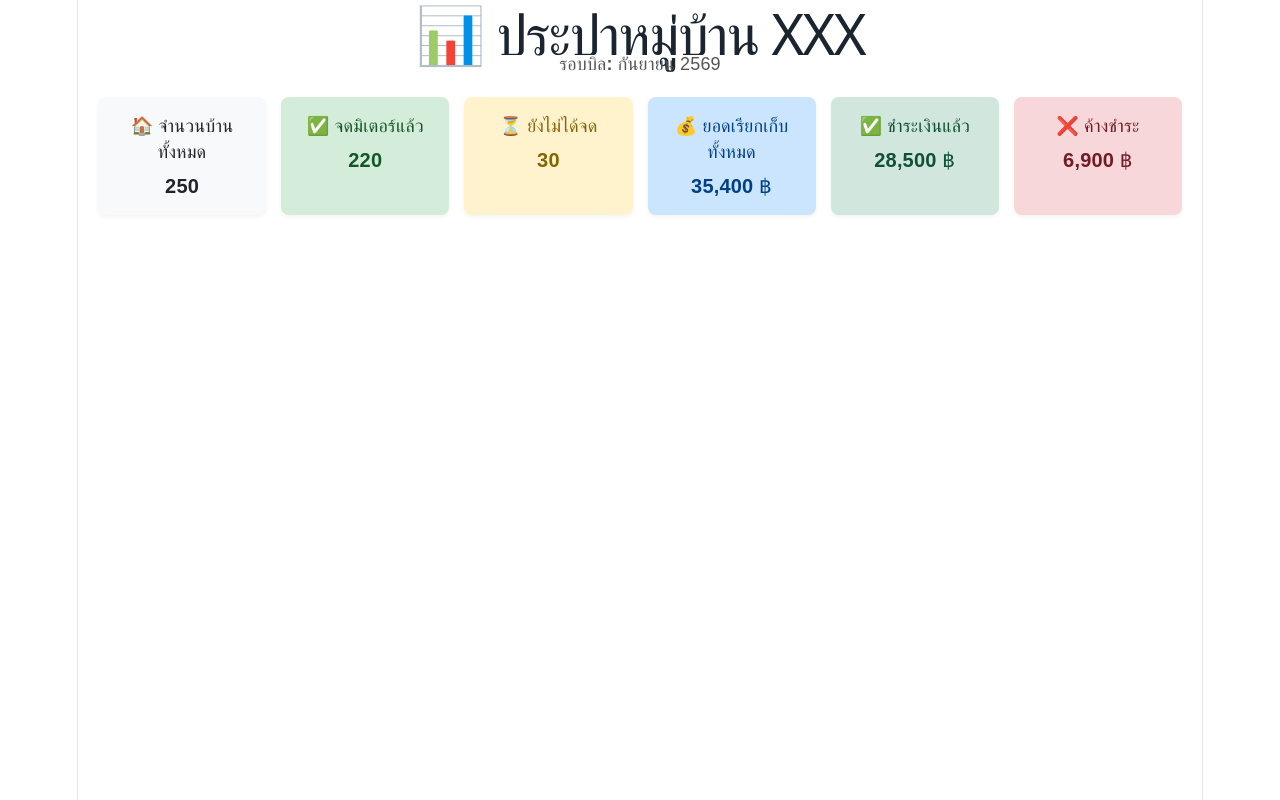
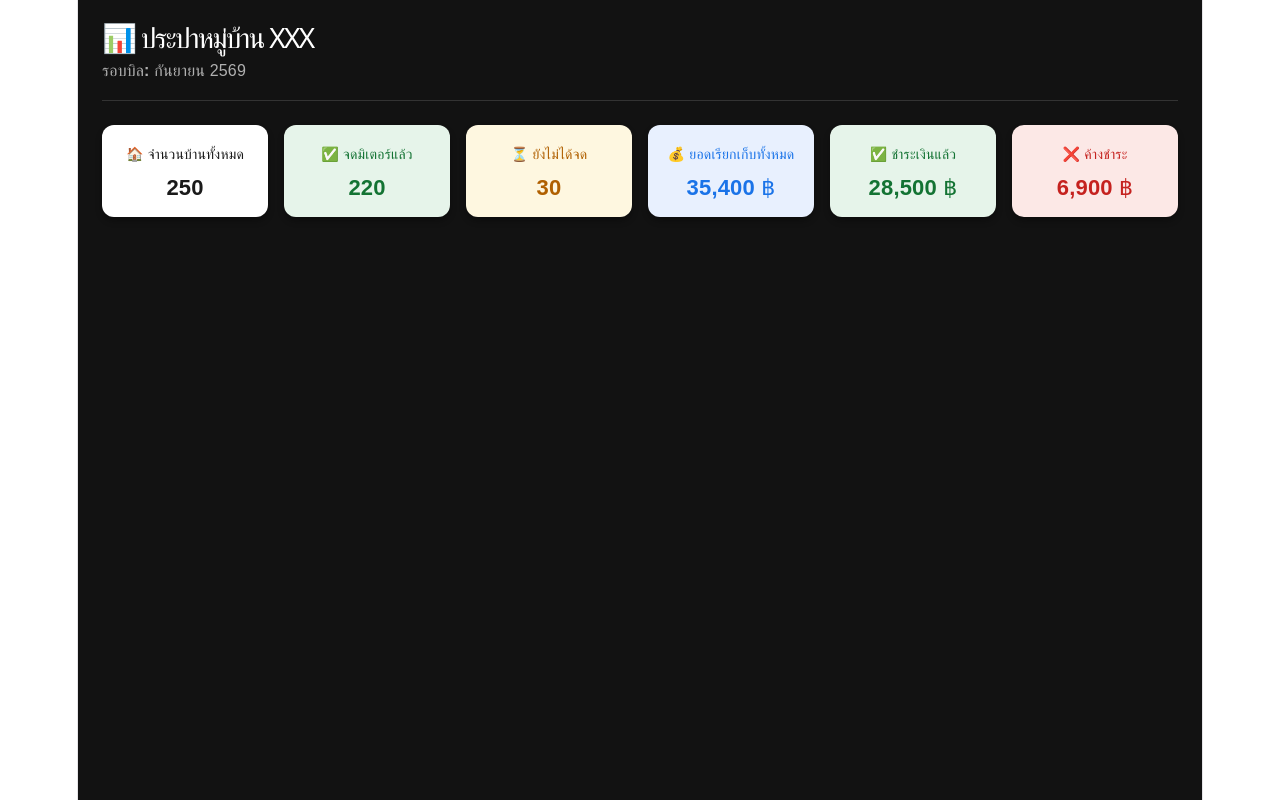
Before and after one commit to Nuikittinan/my-pwa-app, a React (Vite) app: page / in a window 1280 px wide. Built offline with nearby package versions, Linux system fonts and the light colour scheme.

Commit message:
เพิ่มAdminDash

```diff
--- a/src/App.jsx
+++ b/src/App.jsx
@@ -1,11 +1,8 @@
 import AdminDashboard from './components/AdminDashboard'
-// import AdminMeterEntry from './components/AdminMeterEntry' // (ถ้ามี)
-// import UserDashboard from './components/UserDashboard'   // (ถ้ามี)
 
 function App() {
   return (
     <div>
-      {/* แสดงหน้า Dashboard กรรมการ */}
       <AdminDashboard />
     </div>
   )
--- a/src/components/AdminDashboard.jsx
+++ b/src/components/AdminDashboard.jsx
@@ -1,7 +1,6 @@
 import React from 'react'
 
 export default function AdminDashboard() {
-  // ข้อมูลจำลองสำหรับแสดงผลบน Dashboard
   const summary = {
     month: 'กันยายน 2569',
     totalHouses: 250,
@@ -13,71 +12,84 @@ export default function AdminDashboard() {
   }
 
   return (
-    <div style={{ padding: '20px', fontFamily: 'sans-serif' }}>
-      <header style={{ marginBottom: '20px' }}>
-        <h1 style={{ margin: 0, color: '#1a252f' }}>📊 ประปาหมู่บ้าน XXX</h1>
-        <p style={{ margin: '5px 0', color: '#555' }}>
+    <div style={{
+      padding: '24px',
+      fontFamily: 'sans-serif',
+      backgroundColor: '#121212', // กำหนดพื้นหลังเข้มให้เนียนตา
+      minHeight: '100vh',
+      boxSizing: 'border-box'
+    }}>
+      {/* ส่วนหัวข้อ - กำหนดสีตัวหนังสือให้ชัดเจน */}
+      <header style={{
+        marginBottom: '24px',
+        textAlign: 'left',
+        borderBottom: '1px solid #333',
+        paddingBottom: '16px'
+      }}>
+        <h1 style={{ margin: 0, color: '#ffffff', fontSize: '28px' }}>
+          📊 ประปาหมู่บ้าน XXX
+        </h1>
+        <p style={{ margin: '8px 0 0 0', color: '#b0b0b0', fontSize: '16px' }}>
           <strong>รอบบิล:</strong> {summary.month}
         </p>
       </header>
 
-      {/* การ์ดสรุปข้อมูลรายตัว */}
-      <div
-        style={{
-          display: 'grid',
-          gridTemplateColumns: 'repeat(auto-fit, minmax(150px, 1fr))',
-          gap: '15px'
-        }}
-      >
-        <div style={cardStyle('#f8f9fa', '#212529')}>
-          <div>🏠 จำนวนบ้านทั้งหมด</div>
+      {/* การ์ดสรุปข้อมูล */}
+      <div style={{
+        display: 'grid',
+        gridTemplateColumns: 'repeat(auto-fit, minmax(160px, 1fr))',
+        gap: '16px'
+      }}>
+        <div style={cardStyle('#ffffff', '#1a1a1a')}>
+          <div style={titleStyle}>🏠 จำนวนบ้านทั้งหมด</div>
           <div style={numberStyle}>{summary.totalHouses}</div>
         </div>
 
-        <div style={cardStyle('#d4edda', '#155724')}>
-          <div>✅ จดมิเตอร์แล้ว</div>
+        <div style={cardStyle('#e6f4ea', '#137333')}>
+          <div style={titleStyle}>✅ จดมิเตอร์แล้ว</div>
           <div style={numberStyle}>{summary.recorded}</div>
         </div>
 
-        <div style={cardStyle('#fff3cd', '#856404')}>
-          <div>⏳ ยังไม่ได้จด</div>
+        <div style={cardStyle('#fef7e0', '#b06000')}>
+          <div style={titleStyle}>⏳ ยังไม่ได้จด</div>
           <div style={numberStyle}>{summary.pending}</div>
         </div>
 
-        <div style={cardStyle('#cce5ff', '#004085')}>
-          <div>💰 ยอดเรียกเก็บทั้งหมด</div>
-          <div style={numberStyle}>
-            {summary.totalBilled.toLocaleString()} ฿
-          </div>
+        <div style={cardStyle('#e8f0fe', '#1a73e8')}>
+          <div style={titleStyle}>💰 ยอดเรียกเก็บทั้งหมด</div>
+          <div style={numberStyle}>{summary.totalBilled.toLocaleString()} ฿</div>
         </div>
 
-        <div style={cardStyle('#d1e7dd', '#0f5132')}>
-          <div>✅ ชำระเงินแล้ว</div>
+        <div style={cardStyle('#e6f4ea', '#137333')}>
+          <div style={titleStyle}>✅ ชำระเงินแล้ว</div>
           <div style={numberStyle}>{summary.totalPaid.toLocaleString()} ฿</div>
         </div>
 
-        <div style={cardStyle('#f8d7da', '#721c24')}>
-          <div>❌ ค้างชำระ</div>
-          <div style={numberStyle}>
-            {summary.totalUnpaid.toLocaleString()} ฿
-          </div>
+        <div style={cardStyle('#fce8e6', '#c5221f')}>
+          <div style={titleStyle}>❌ ค้างชำระ</div>
+          <div style={numberStyle}>{summary.totalUnpaid.toLocaleString()} ฿</div>
         </div>
       </div>
     </div>
   )
 }
 
-// Style สำหรับตกแต่งการ์ดแสดงผล
 const cardStyle = (bgColor, textColor) => ({
   backgroundColor: bgColor,
   color: textColor,
   padding: '16px',
-  borderRadius: '8px',
-  boxShadow: '0 2px 4px rgba(0,0,0,0.05)'
+  borderRadius: '12px',
+  boxShadow: '0 4px 6px rgba(0,0,0,0.3)',
+  textAlign: 'center'
 })
 
+const titleStyle = {
+  fontSize: '14px',
+  fontWeight: '600'
+}
+
 const numberStyle = {
-  fontSize: '20px',
+  fontSize: '22px',
   fontWeight: 'bold',
   marginTop: '8px'
 }
```
